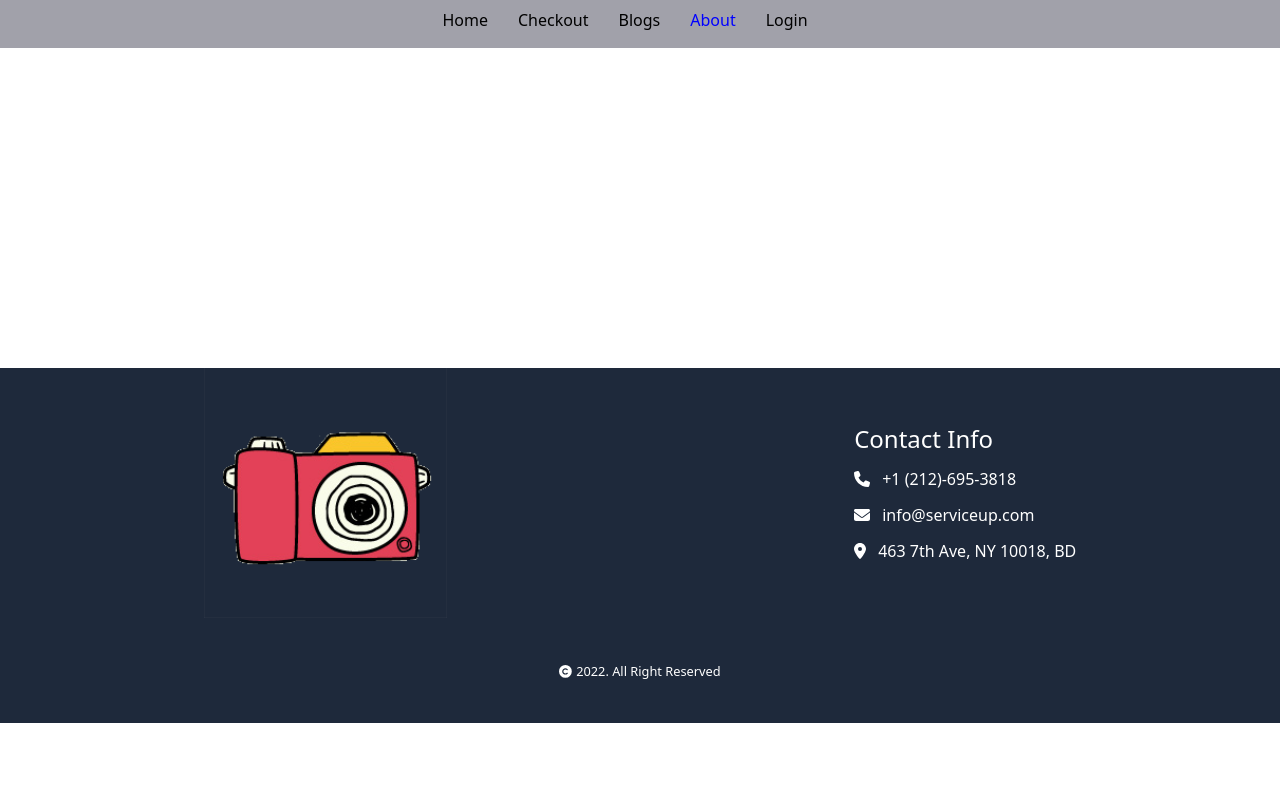
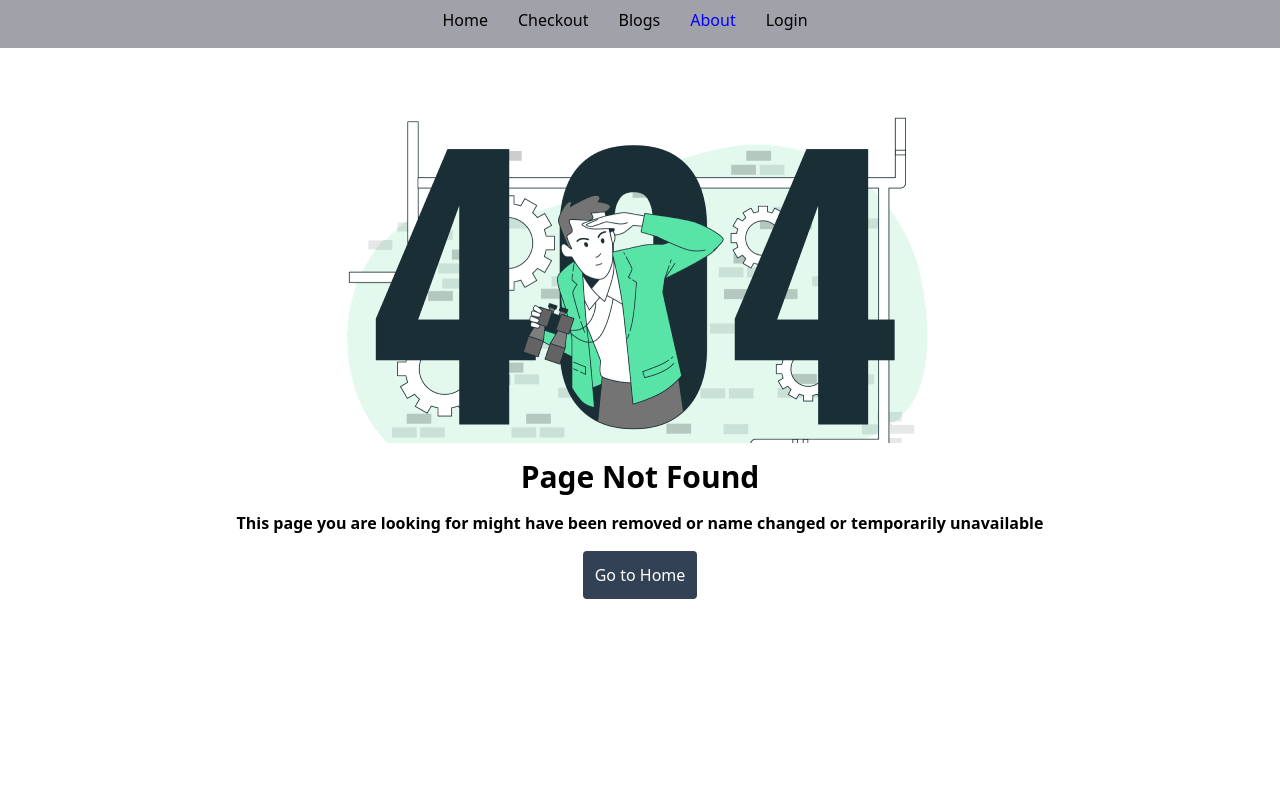
Before and after one commit to Omaralabdullah051/service-up, a React (Create React App) app: page /about in a window 1280 px wide. Shown: the top 800 px of the page. Built offline with nearby package versions, Linux system fonts and the light colour scheme; no server answers.

Commit message:
404 route added

```diff
--- a/public/additional-services.json
+++ b/public/additional-services.json
@@ -18,7 +18,7 @@
     [
         "Flash diffusers",
         "Slow-sync flash photography",
-        " High speed flash sync",
+        "High speed flash sync",
         "Underexposing background",
         "Black and white landscapes",
         "Infrared photos"
--- a/src/App.js
+++ b/src/App.js
@@ -4,6 +4,7 @@ import Checkout from './Pages/Checkout/Checkout';
 import Home from './Pages/Home/Home/Home';
 import Login from './Pages/Login/Login';
 import Register from './Pages/Login/Register';
+import NotFound from './Pages/NotFound/NotFound';
 import Footer from './Pages/Shared/Footer/Footer';
 import Header from './Pages/Shared/Header/Header';
 import RequireAuth from './Pages/Shared/RequireAuth/RequireAuth';
@@ -17,6 +18,7 @@ function App() {
         <Route path='/checkout' element={<RequireAuth><Checkout /></RequireAuth>} />
         <Route path='/login' element={<Login />} />
         <Route path='/signup' element={<Register />} />
+        <Route path='*' element={<NotFound />} />
       </Routes>
       <Footer />
     </div>
--- /dev/null
+++ b/src/Pages/NotFound/NotFound.js
@@ -0,0 +1,17 @@
+import React from 'react';
+import { useNavigate } from 'react-router-dom';
+import notFound from '../../assets/images/404.png';
+
+const NotFound = () => {
+    const navigate = useNavigate();
+    return (
+        <div className='mt-16 text-center space-y-4'>
+            <img className='mx-auto' src={notFound} alt="" />
+            <h4 className='font-bold'>Page Not Found</h4>
+            <p className='font-semibold'>This page you are looking for might have been removed or name changed or temporarily unavailable</p>
+            <button onClick={() => navigate('/')} className='p-3 bg-slate-700 rounded text-white'>Go to Home</button>
+        </div>
+    );
+};
+
+export default NotFound;
--- a/src/Pages/Shared/RequireAuth/RequireAuth.js
+++ b/src/Pages/Shared/RequireAuth/RequireAuth.js
@@ -15,16 +15,6 @@ const RequireAuth = ({ children }) => {
         return <Navigate to="/login" state={{ from: location }} replace />
     }
 
-    if (!user.emailVerified) {
-        return (
-            <div className='text-center mt-10 space-y-4'>
-                <h3>Hey!!!Your SignUp process is not completed yet</h3>
-                <h4 >You need to verify your email</h4>
-                <button><a className='p-2 bg-slate-700 text-white rounded' href="https://mail.google.com/mail/u/0/#inbox/FMfcgzGpFWNbclfgZNTwGKjqGVVwtmxM">Verify your email</a></button>
-            </div>
-        )
-    }
-
     return children;
 };
 
```
Also changed, not shown: firebase.json (added), src/Pages/Blog/Blog.js (added), src/assets/images/404.png (added), 1 other file (tests, documents, lock files or other folders).
